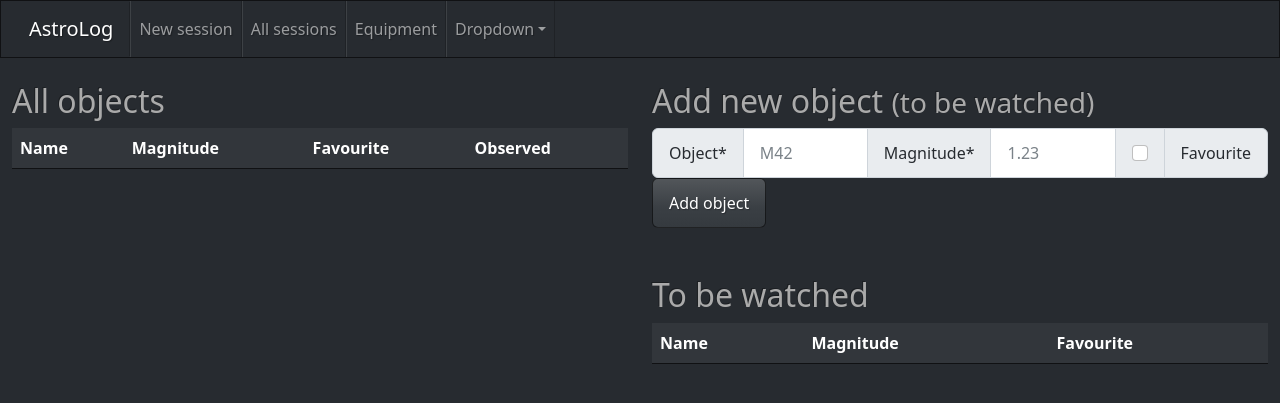
After one commit to DanielAndreasen/astro-log, a Flask app: page /objects in a window 1280 px wide. The commit adds this page. Shown: the top 403 px of the page. Run offline with Flask 3, Linux system fonts and the light colour scheme; lists and menus that the app fills with data are empty; some libraries are stand-ins or nearby versions.

Commit message:
Add objects to site (favourite and to be watched)

```diff
--- a/src/astrolog/web/app.py
+++ b/src/astrolog/web/app.py
@@ -46,7 +46,8 @@ def new_observation(session_id: int) -> str:
         if not (magnitude := form.get('magnitude', None)):
             flash('Object magnitude must be provided', category='danger')
             return redirect(url_for('new_observation', session_id=session.id))
-        obj, new_object = Object.get_or_create(name=obj, magnitude=magnitude)
+        favourite = form.get('favourite') == ''
+        obj, new_object = Object.get_or_create(name=obj, magnitude=magnitude, favourite=favourite)
         if new_object:
             flash(f'Congratulations! First time observing {obj.name}', category='success')
         telescope = Telescope.get_or_none(name=form.get('telescope'))
@@ -86,6 +87,28 @@ def session(session_id: int) -> str:
 def equipments() -> str:
     return render_template('equipments.html', telescopes=Telescope,
                            eyepieces=EyePiece, filters=Filter, binoculars=Binocular)
+
+
+# Objects
+@app.route('/objects', methods=['GET', 'POST'])
+def objects() -> str:
+    if request.method == 'POST':
+        form = request.form
+        match len(form):
+            case 1:
+                # Toggle favourite
+                object = Object.get(int(form.get('toggle_favourite')))
+                object.toggle_favourite()
+            case _:
+                # Adding a new object
+                name = form.get('object')
+                magnitude = form.get('magnitude')
+                favourite = form.get('favourite') == ''
+                if Object.get_or_none(name=name):
+                    flash('Object has already been observed', category='warning')
+                else:
+                    Object.get_or_create(name=name, magnitude=magnitude, favourite=favourite, to_be_watched=True)
+    return render_template('objects.html', objects=Object)
 
 
 @app.route('/equipments/new/telescope', methods=['POST'])
--- /dev/null
+++ b/src/astrolog/web/templates/objects.html
@@ -0,0 +1,102 @@
+{% extends "template.html" %} {% block body %}
+
+<div class="row">
+  <div class="col-6">
+    <h2>All objects</h2>
+    <form method="POST">
+      <table class="table table-hover">
+        <thead>
+          <tr>
+            <th>Name</th>
+            <th>Magnitude</th>
+            <th>Favourite</th>
+            <th>Observed</th>
+          </tr>
+        </thead>
+        <tbody>
+          {% for object in objects %}
+            <tr>
+              <td>{{object.name}}</td>
+              <td>{{object.magnitude}}</td>
+              <td>
+                {% if object.favourite %}
+                  <button
+                    name="toggle_favourite"
+                    value="{{object.id}}"
+                    type="submit"
+                    class="btn btn-primary">
+                    <i class="fa fa-star" aria-hidden="true"></i>
+                  </button>
+                {% else %}
+                <button
+                  name="toggle_favourite"
+                  value="{{object.id}}"
+                  type="submit"
+                  class="btn btn-outline-primary">
+                  <i class="fa fa-star-o" aria-hidden="true"></i>
+                </button>
+                {% endif %}
+              </td>
+              <td>
+                {% if object.to_be_watched %}
+                  <i class="fa fa-minus" aria-hidden="true"></i>
+                {% else %}
+                  <i class="fa fa-check" aria-hidden="true"></i>
+                {% endif %}
+              </td>
+            </tr>
+          {% endfor %}
+        </tbody>
+      </table>
+    </form>
+  </div>
+
+  <div class="col-6">
+    <h2>Add new object <small>(to be watched)</small></h2>
+    <form class="mb-5" method="POST">
+      <div class="input-group">
+        <label for="object" class="input-group-text">Object*</label>
+        <input name="object" type="text" class="form-control" id="object" placeholder="M42">
+        <label for="magnitude" class="input-group-text">Magnitude*</label>
+        <input name="magnitude" type="text" class="form-control" id="magnitude" placeholder="1.23">
+        <div class="input-group-text">
+          <input name="favourite" class="form-check-input mt-0" type="checkbox" value="">
+        </div>
+        <label type="text" class="input-group-text">Favourite</label>
+      </div>
+      <button name="add_object" value="add_object2" class="btn btn-primary" type="submit">Add object</button>
+    </form>
+
+    <h2>To be watched</h2>
+    <table class="table table-hover">
+      <thead>
+        <tr>
+          <th>Name</th>
+          <th>Magnitude</th>
+          <th>Favourite</th>
+        </tr>
+      </thead>
+      <tbody>
+        {% for object in objects %}
+          {% if object.to_be_watched %}
+            <tr>
+              <td>{{object.name}}</td>
+              <td>{{object.magnitude}}</td>
+              <td>
+                {% if object.favourite %}
+                  <i class="fa fa-star" aria-hidden="true"></i>
+                {% else %}
+                  <i class="fa fa-star-o" aria-hidden="true"></i>
+                {% endif %}
+              </td>
+            </tr>
+          {% endif %}
+        {% endfor %}
+      </tbody>
+    </table>
+
+  </div>
+
+</div>
+
+{% endblock %}
--- a/src/astrolog/web/templates/template.html
+++ b/src/astrolog/web/templates/template.html
@@ -9,6 +9,11 @@
       rel="stylesheet"
       type="text/css"
       href="{{ url_for('static', filename='css/bootstrap.min.css') }}"
+    />
+    <link
+      rel="stylesheet"
+      type="text/css"
+      href="https://cdnjs.cloudflare.com/ajax/libs/font-awesome/4.7.0/css/font-awesome.min.css"
     />
     <script
       src="https://cdnjs.cloudflare.com/ajax/libs/jquery/3.6.1/jquery.min.js"
```
Also changed, not shown: src/astrolog/web/templates/observation.html (+4 -3 lines).
